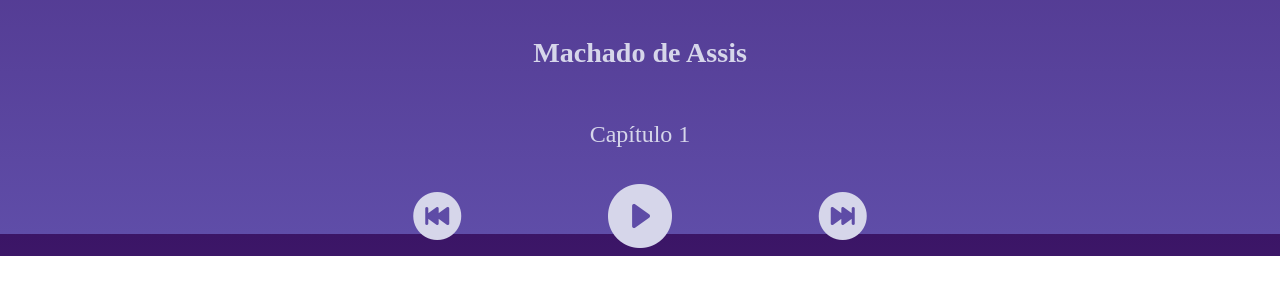
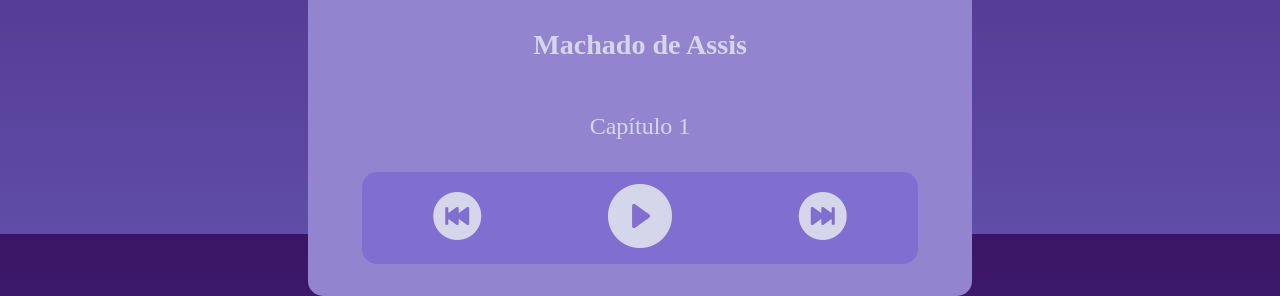
Before and after one commit to Dcassis/Audiobook, a plain HTML site: page index.html in a window 1280 px wide. Shown: the part 582-878 px from the top of the page. Before the commit the page ends 838 px from the top, so only its background shows below. Drawn offline with nearby package versions, Linux system fonts and the light colour scheme.

Commit message:
ajustes visuais

```diff
--- a/style.css
+++ b/style.css
@@ -12,6 +12,9 @@
   display: flex;
   flex-direction: column;
   align-items: center;
+  background-color: #9384d0;
+  padding: 2rem;
+  border-radius: 15px;
 }
 
 button {
@@ -27,6 +30,13 @@
   align-items: center;
 }
 
+#image{
+  width: 50vw;
+  min-width: 300px;
+  max-width: 600px;
+  border-radius: 10px;
+}
+
 #informacoes-faixa {
   display: flex;
   justify-content: space-between;
@@ -34,13 +44,6 @@
   align-items: center;
   margin: .5rem 0 .5rem 0;
   font-size: 1.5rem;
-}
-
-#image{
-  width: 50vw;
-  min-width: 300px;
-  max-width: 600px;
-  border-radius: 10px;
 }
 
 #anterior, #proximo {
@@ -52,7 +55,11 @@
 }
 
 #container-botoes {
-  width: 100%;
+  width: 90%;
   display: flex;
   justify-content: space-around;
+  background-color: #816ed1;
+  padding: .5rem;
+  border-radius: 15px;
+  margin: 0 .5rem;
 }
```
